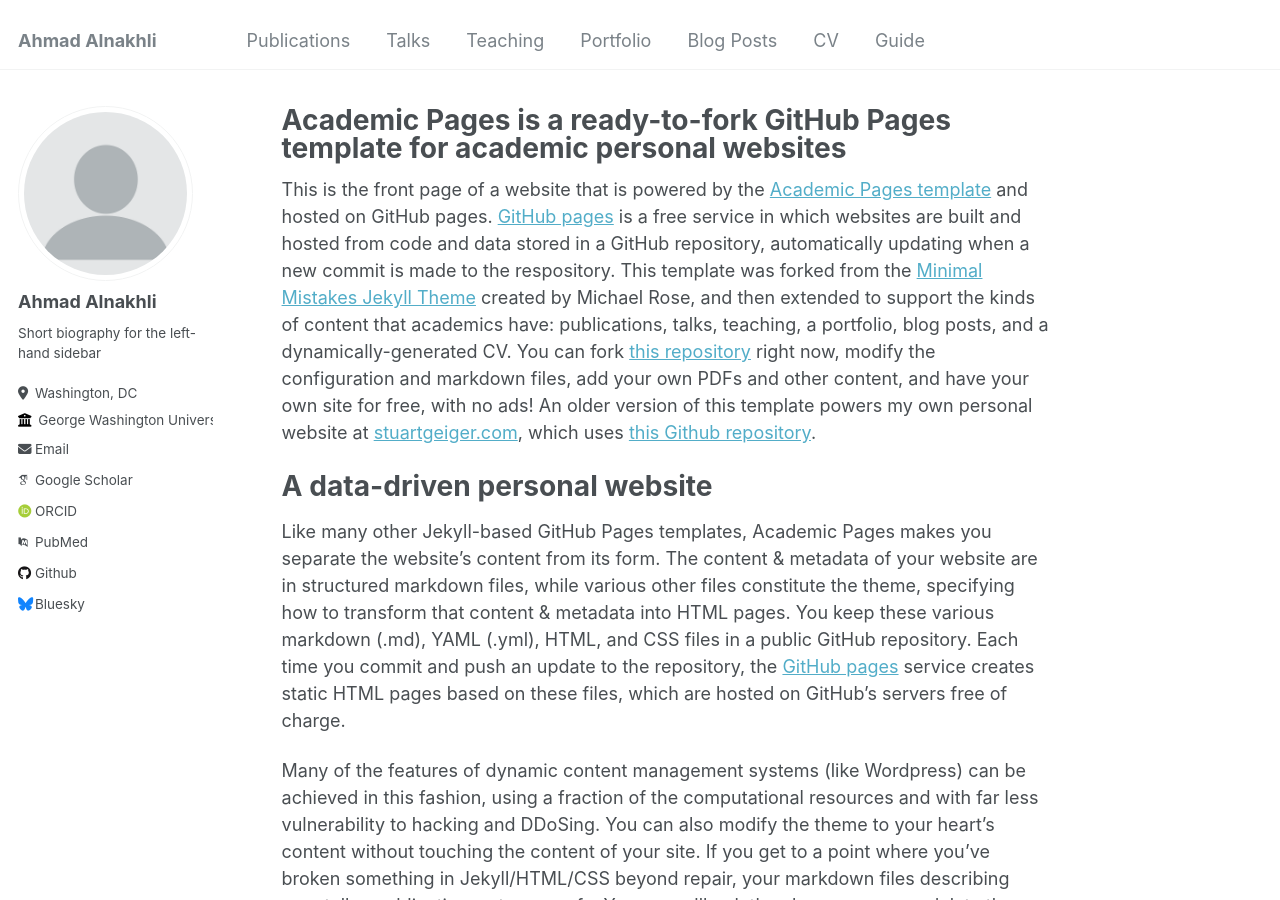
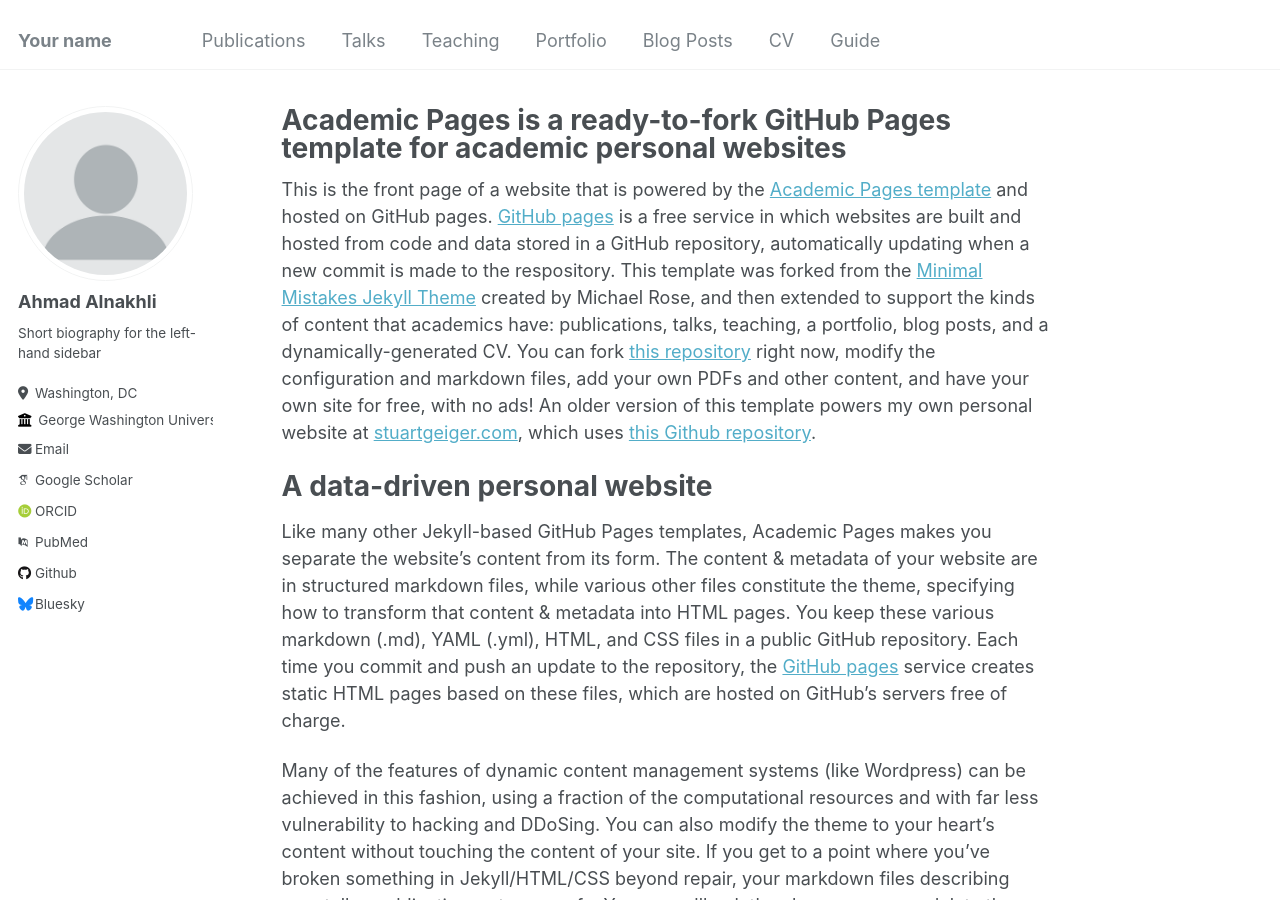
Before and after one commit to nakhliaah/github.io, a Jekyll site: the page built from _pages/about.md, in a window 1280 px wide and 900 px high. Built offline with Jekyll 4.4.1, drawn with Linux system fonts in a browser that asks for light colours; some web fonts are replaced.

Commit message:
Update _config.yml

```diff
--- a/_config.yml
+++ b/_config.yml
@@ -8,7 +8,7 @@
 
 # Basic Site Settings
 locale                   : "en-US"
-title                    : "Ahmad Alnakhli"
+title                    : "Your name"
 title_separator          : "-"
 name                     : &name "Your Name"
 description              : &description "personal description"
```
